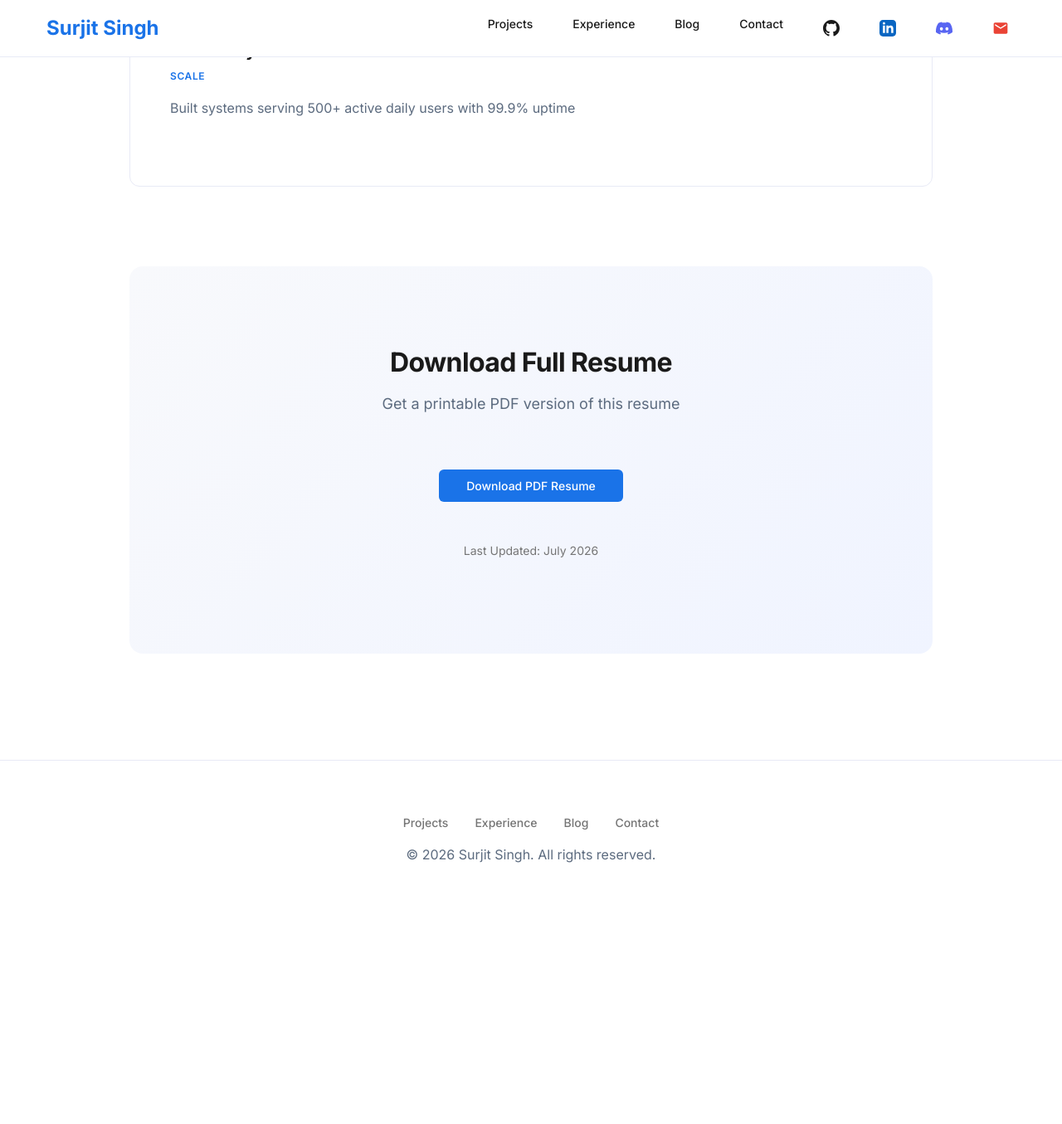
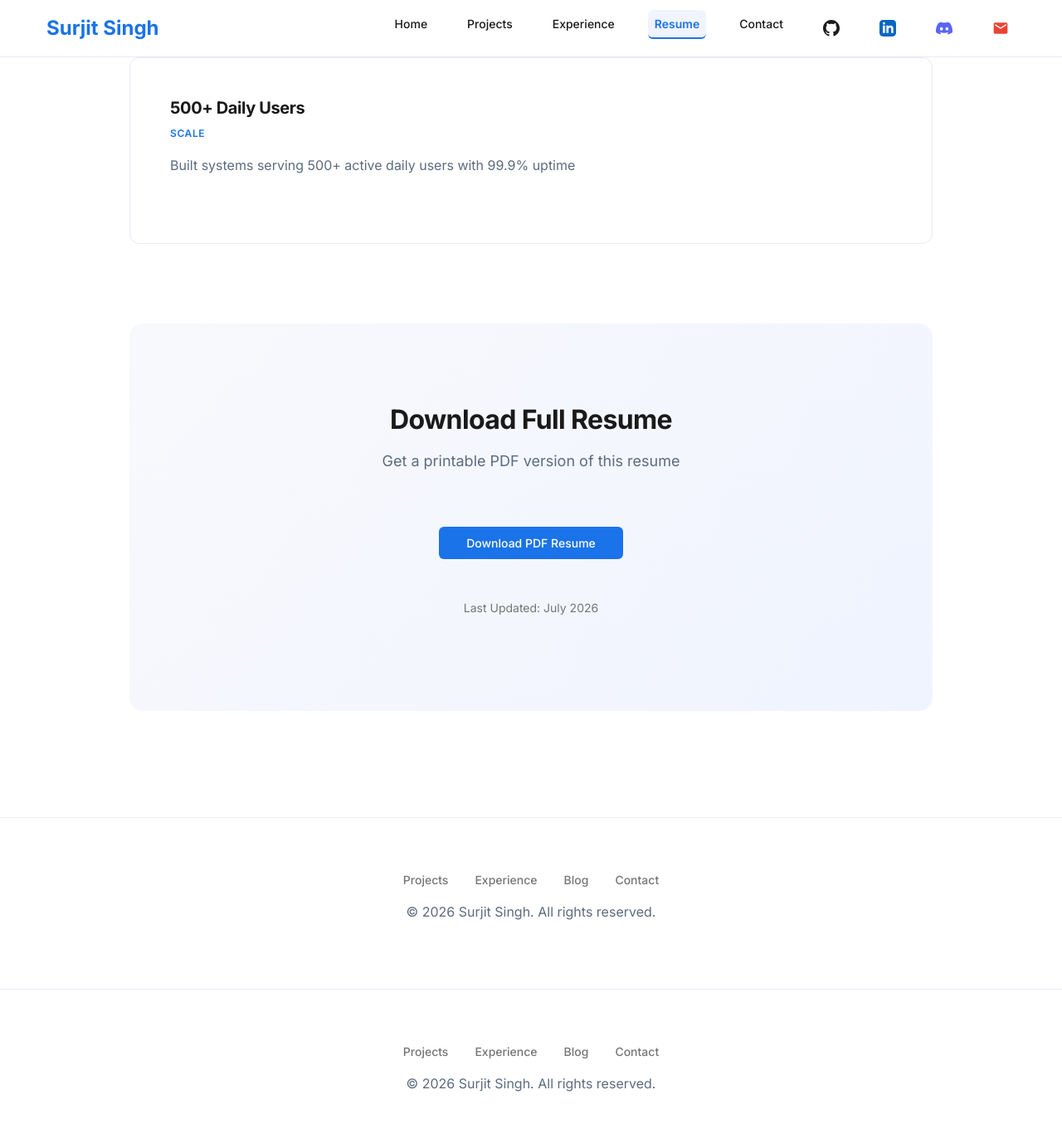
Before and after one commit to surjit7/surjit7.github.io, a Jekyll site: the page built from resume.md, in a window 1280 px wide and 1400 px high, scrolled down 9172 px. Shown: the top 1355 px of the window at 83% size. Built offline with Jekyll 4.4.1, drawn with Linux system fonts in a browser that asks for light colours; before the commit the page ends 10295 px from its top, so only the background shows below that.

Commit message:
fix: Add header and footer to resume page
- Added site-header navigation to resume page
- Added main tag wrapper
- Added footer include
- Added active-nav styling for resume navigation item
- Fixed missing header issue on resume page

```diff
--- a/_includes/resume.html
+++ b/_includes/resume.html
@@ -1,3 +1,37 @@
+<header class="site-header">
+  <nav class="site-nav">
+    <a href="/" class="nav-logo" style="font-weight: 700; font-size: 1.5rem;">Surjit Singh</a>
+    <ul class="nav-list">
+      <li><a href="/">Home</a></li>
+      <li><a href="/projects/">Projects</a></li>
+      <li><a href="/experience/">Experience</a></li>
+      <li><a href="/resume/" class="active-nav">Resume</a></li>
+      <li><a href="/contact/">Contact</a></li>
+      <li>
+        <a href="https://github.com/surjit7" target="_blank" rel="noopener" class="nav-social-icon" title="GitHub">
+          <svg class="icon github-icon" viewBox="0 0 24 24" fill="currentColor"><path d="M12 0c-6.626 0-12 5.373-12 12 0 5.302 3.438 9.8 8.207 11.387.599.111.793-.261.793-.577v-2.234c-3.338.726-4.033-1.416-4.033-1.416-.546-1.387-1.333-1.756-1.333-1.756-1.089-.745.083-.729.083-.729 1.205.084 1.839 1.237 1.839 1.237 1.07 1.834 2.807 1.304 3.492.997.107-.775.418-1.305.762-1.604-2.665-.305-5.467-1.334-5.467-5.931 0-1.311.469-2.381 1.236-3.221-.124-.303-.535-1.524.117-3.176 0 0 1.008-.322 3.301 1.23.957-.266 1.983-.399 3.003-.404 1.02.005 2.047.138 3.006.404 2.291-1.552 3.297-1.23 3.297-1.23.653 1.653.242 2.874.118 3.176.77.84 1.235 1.911 1.235 3.221 0 4.609-2.807 5.624-5.479 5.921.43.372.823 1.102.823 2.222v3.293c0 .319.192.694.801.576 4.765-1.589 8.199-6.086 8.199-11.386 0-6.627-5.373-12-12-12z"/></svg>
+        </a>
+      </li>
+      <li>
+        <a href="https://linkedin.com/in/surjit7" target="_blank" rel="noopener" class="nav-social-icon" title="LinkedIn">
+          <svg class="icon linkedin-icon" viewBox="0 0 24 24" fill="currentColor"><path d="M19 0h-14c-2.761 0-5 2.239-5 5v14c0 2.761 2.239 5 5 5h14c2.762 0 5-2.239 5-5v-14c0-2.761-2.238-5-5-5zm-11 19h-3v-11h3v11zm-1.5-12.268c-.966 0-1.75-.79-1.75-1.764s.784-1.764 1.75-1.764 1.75.79 1.75 1.764-.783 1.764-1.75 1.764zm13.5 12.268h-3v-5.604c0-3.368-4-3.113-4 0v5.604h-3v-11h3v1.765c1.396-2.586 7-2.777 7 2.476v6.759z"/></svg>
+        </a>
+      </li>
+      <li>
+        <a href="https://discord.com/users/surjit7" target="_blank" rel="noopener" class="nav-social-icon" title="Discord">
+          <svg class="icon discord-icon" viewBox="0 0 24 24" fill="currentColor"><path d="M20.317 4.3698a19.7913 19.7913 0 0 0-4.8851-1.5152.0741.0741 0 0 0-.0785.0371c-.211.3753-.4447.8648-.6083 1.2495-1.8447-.2762-3.68-.2762-5.4868 0-.1636-.3933-.4058-.8742-.6177-1.2495a.077.077 0 0 0-.0785-.037 19.7363 19.7363 0 0 0-4.8852 1.515.0699.0699 0 0 0-.0321.0277C.5334 9.0458-.319 13.5799.0992 18.0578a.0824.0824 0 0 0 .0312.0561c2.0528 1.5076 4.0413 2.4228 5.9929 3.0294a.0777.0777 0 0 0 .0842-.0276c.4616-.6304.8731-1.2952 1.226-1.9942a.076.076 0 0 0-.0416-.1057c-.6528-.2476-1.2743-.5495-1.8722-.8923a.077.077 0 0 1-.0076-.1277c.1258-.0943.2517-.1923.3718-.2914a.0743.0743 0 0 1 .0776-.0105c3.9278 1.7933 8.18 1.7933 12.0614 0a.0739.0739 0 0 1 .0785.0095c.1202.099.246.1981.3728.2924a.077.077 0 0 1-.0066.1276 12.2986 12.2986 0 0 1-1.873.8914.0766.0766 0 0 0-.0407.1067c.3604.698.7719 1.3628 1.225 1.9932a.076.076 0 0 0 .0842.0286c1.961-.6067 3.9495-1.5219 6.0023-3.0294a.077.077 0 0 0 .0313-.0552c.5004-5.177-.8382-9.6739-3.5485-13.6603a.061.061 0 0 0-.0312-.0277zM8.02 15.3312c-1.1825 0-2.1569-1.0857-2.1569-2.419 0-1.3332.9555-2.4189 2.157-2.4189 1.2108 0 2.1757 1.0952 2.1568 2.419 0 1.3332-.946 2.419-2.1568 2.419zm7.9748 0c-1.1825 0-2.1569-1.0857-2.1569-2.419 0-1.3332.9554-2.4189 2.1569-2.4189 1.2108 0 2.1757 1.0952 2.1568 2.419 0 1.3332-.946 2.419-2.1568 2.419z"/></svg>
+        </a>
+      </li>
+      <li>
+        <a href="mailto:singhsurjit7@outlook.com" class="nav-social-icon" title="Email">
+          <svg class="icon mail-icon" viewBox="0 0 24 24" fill="currentColor"><path d="M20 4H4c-1.1 0-1.99.9-1.99 2L2 18c0 1.1.9 2 2 2h16c1.1 0 2-.9 2-2V6c0-1.1-.9-2-2-2zm0 4l-8 5-8-5V6l8 5 8-5v2z"/></svg>
+        </a>
+      </li>
+    </ul>
+  </nav>
+</header>
+
+<main>
   <section id="resume" class="section resume-section">
     <div class="container">
       <div class="section-header">
@@ -162,3 +196,6 @@
 </section>
 
 <script src="{{ '/assets/js/resume-animations.js' | relative_url }}"></script>
+</main>
+
+{% include footer.html %}
--- a/assets/css/main.scss
+++ b/assets/css/main.scss
@@ -180,6 +180,19 @@ a:hover {
   background-color: #F5F5F5;
 }
 
+/* Active Navigation State */
+.nav-list a.active-nav {
+  color: $color-accent;
+  background-color: #F0F4FF;
+  font-weight: 600;
+  border-bottom: 2px solid $color-accent;
+}
+
+.theme-dark .nav-list a.active-nav {
+  background-color: #333333;
+  border-bottom-color: $color-accent;
+}
+
 /* Sections */
 .section {
   padding: $spacing-xxl 0;
```
Also changed, not shown: 4 other files. Lines whose indentation alone changed are shown as unchanged.
